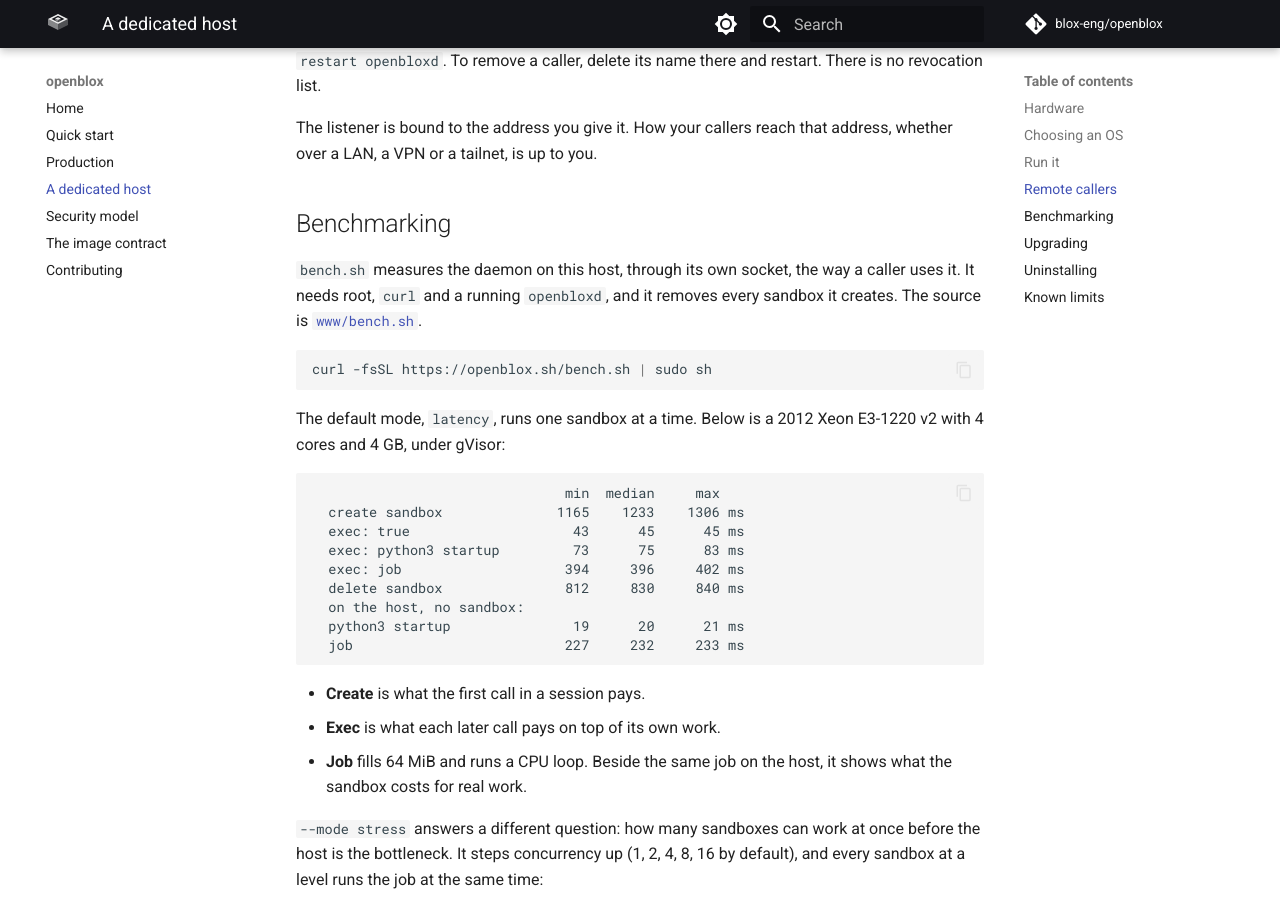
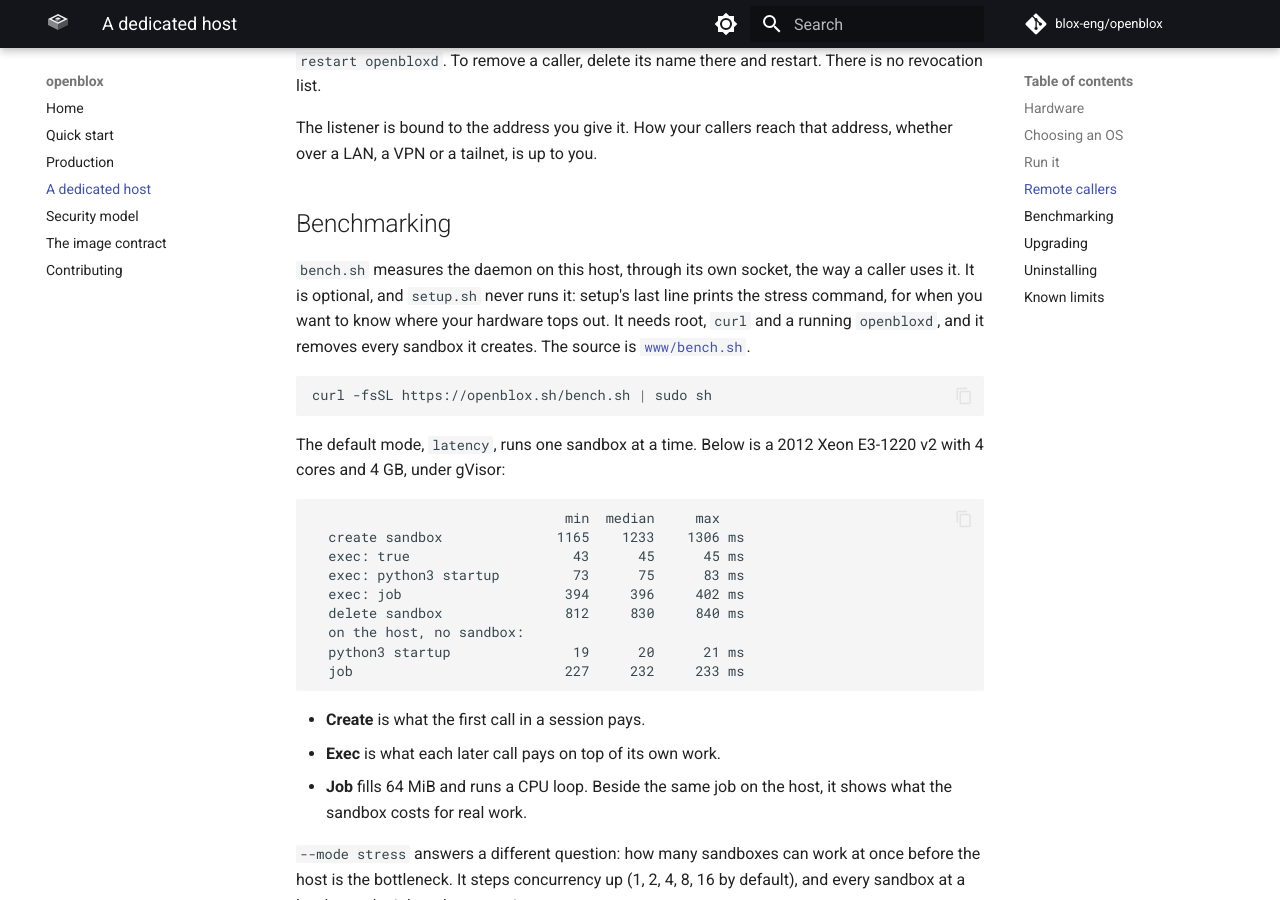
Before and after one commit to blox-eng/openblox, an MkDocs documentation site: the page built from docs/self-hosting.md, in a window 1280 px wide and 900 px high, scrolled down 3527 px. Built offline with MkDocs 1.6.1 and Material for MkDocs 9.7.7, drawn with Linux system fonts in a browser that asks for light colours; comment, search, counter and statistics services are not loaded.

Commit message:
feat(setup): offer the stress benchmark as an optional last step
setup.sh never runs bench.sh. Its summary ends with the command, for an
operator who wants to know where the hardware tops out, and the docs say
so. Two unit tests pin both halves: the summary offers it, and nothing
outside a printed line calls it.

Part of #66

Co-Authored-By: Claude Opus 5.5 (1M context) <noreply@anthropic.com>

```diff
--- a/docs/self-hosting.md
+++ b/docs/self-hosting.md
@@ -154,7 +154,9 @@ that address, whether over a LAN, a VPN or a tailnet, is up to you.
 ## Benchmarking
 
 `bench.sh` measures the daemon on this host, through its own socket, the way
-a caller uses it. It needs root, `curl` and a running `openbloxd`, and it
+a caller uses it. It is optional, and `setup.sh` never runs it: setup's last
+line prints the stress command, for when you want to know where your hardware
+tops out. It needs root, `curl` and a running `openbloxd`, and it
 removes every sandbox it creates. The source is
 [`www/bench.sh`](https://github.com/blox-eng/openblox/blob/main/www/bench.sh).
 
```
Also changed, not shown: CHANGELOG.md (+2 -1 lines), README.md (+1 -1 lines), 2 other files.
